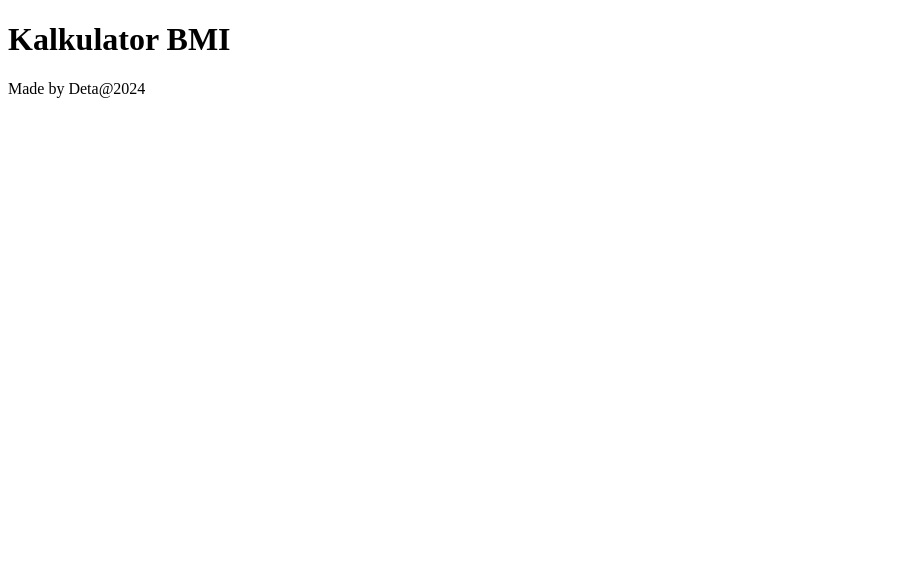
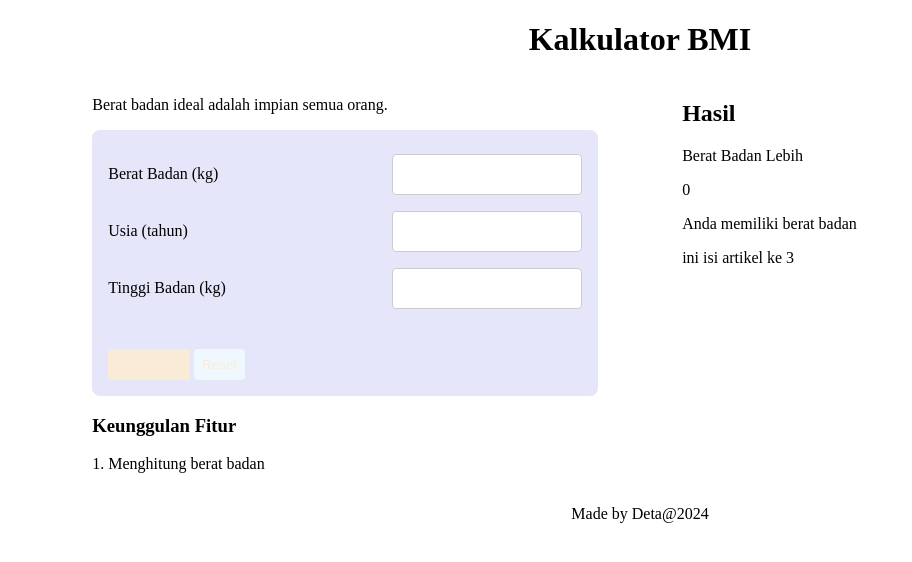
Before and after one commit to revou-fundamental-course/25-nov-24-DetaLestari, a plain HTML site: page index.html in a window 1280 px wide. Shown: the whole page, without its empty margins (0-912 px from the left). Drawn offline with Linux system fonts and the light colour scheme.

Commit message:
update html & css style

```diff
--- a/css/styles.css
+++ b/css/styles.css
@@ -1 +1,65 @@
 /* Ini File CSS */
+
+.main-header {
+    text-align: center;
+}
+
+main {
+    display: flex;
+    justify-content: space-evenly;
+}
+
+.main-section {
+    width: 40%;
+}
+
+footer {
+    text-align: center;
+}
+
+form {
+    background-color: lavender;
+    padding: 16px;
+    border-radius: 8px;
+}
+
+.form-item {
+    display: flex;
+    justify-content: space-between;
+    align-items: center;
+}
+
+input[type=number] {
+    display: inline-block;
+    width: 40%;
+    border: 1px solid #ccc;
+    border-radius: 4px;
+    padding: 12px 20px;
+    margin: 8px 0;
+    cursor: pointer;
+    box-sizing: border-box;
+}
+
+.form-button-container {
+    margin-top: 32px;
+}
+
+button {
+    border: 0;
+    padding: 8px;
+    background-color: teal;
+    color: antiquewhite;
+    border-radius: 4px;
+}
+
+.bg-cadet-blue {
+    background-color: cadetblue;
+}
+
+.bg-alice-blue {
+    background-color: aliceblue;
+}
+
+.bg-antiquewhite {
+    background-color: antiquewhite;
+}
--- a/index.html
+++ b/index.html
@@ -8,12 +8,81 @@
 </head>
 <body>
     <!-- Judul Website -->
-<header>
+<header class="main-header">
 	<h1>Kalkulator BMI</h>
 </header>
 
 <!-- Konten Website -->
-<main></main>
+<main>
+    <!-- Section Form Kalkulator BMI -->
+     <section class="main-section">
+        <!-- Main Article -->
+     <article>
+        <p>
+            Berat badan ideal adalah impian semua orang.
+        </p>
+     </article>
+
+     <!-- Main Form -->
+     <form>
+        <div class="form-item">
+            <label for="berat-badan-input">
+                Berat Badan (kg)
+            </label>
+            <input type="number" id="berat-badan-input" />
+        </div>
+
+        <div class="form-item">
+            <label for="usia-input">
+                Usia (tahun)
+            </label>
+            <input type="number" id="usia-input" />
+        </div>
+
+        <div class="form-item">
+            <label for="tinggi-badan-input">
+                Tinggi Badan (kg)
+            </label>
+            <input type="number" id="tinggi-badan-input" />
+        </div>
+
+        <div class="form-button-container">
+            <button class="bg-cadet-blue bg-antiquewhite">Hitung BMI</button>
+            <button class="bg-alice-blue">Reset</button>
+        </div>
+
+     </form>
+
+     <!-- Second Article -->
+     <article>
+        <header>
+            <h3>Keunggulan Fitur</h3>
+        </header>
+
+        <p>1. Menghitung berat badan</p>
+        </article>
+     </section>
+
+     <!-- Section Hasil Kalkulasi -->
+      <section class="main-section">
+        <div>
+            <header>
+                <h2>Hasil</h2>
+            </header>
+
+            <p>Berat Badan Lebih</p>
+            <div id="result-calculation">0</div>
+
+            <p id="info-result">Anda memiliki berat badan</p>
+        </div>
+
+        <!-- Third Article -->
+        <article>
+            <p>ini isi artikel ke 3</p>
+        </article>
+
+      </section>
+</main>
 
 <!-- Footer Website -->
 <footer>
```
